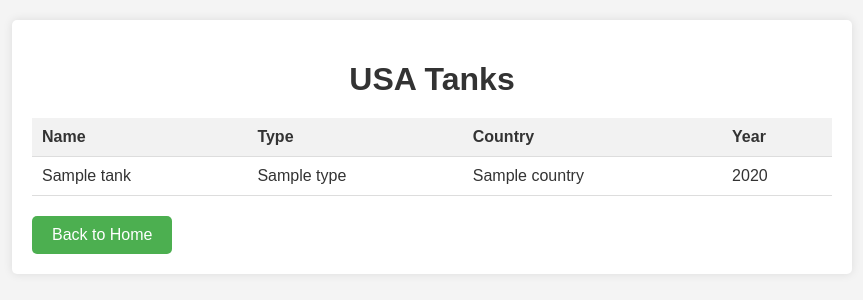
After one commit to Oranhack7/World-of-Tanks, a Flask app: page /usa_tanks in a window 1280 px wide. The commit adds this page. Shown: the top 300 px of the page, without its empty margins (208-1071 px from the left). Run offline with Flask 3, Linux system fonts and the light colour scheme; a database or web service that is not in the repository returns one stand-in record (values such as "Sample title").

Commit message:
"Added the entire tanks database of all the five countries"

```diff
--- a/app.py
+++ b/app.py
@@ -10,23 +10,86 @@ client = MongoClient('mongodb://localhost:27017/')
 db = client['tanksdb']
 tanks_collection = db['tanks']
 
-def initialize_database():
+def initialize_database(): #PreBuilt DATABASE.
     # Check if the collection is empty
     if tanks_collection.count_documents({}) == 0:
-        # Placeholder for the actual German tank data
-        german_tanks = [
-    {"name": "Panzer I", "type": "Light Tank", "country": "Germany", "year": 1934},
-    {"name": "Panzer II", "type": "Light Tank", "country": "Germany", "year": 1936},
-    {"name": "Panzer III", "type": "Medium Tank", "country": "Germany", "year": 1937},
-    {"name": "Panzer IV", "type": "Medium Tank", "country": "Germany", "year": 1939},
-    {"name": "Panther", "type": "Medium Tank", "country": "Germany", "year": 1942},
-    {"name": "Tiger I", "type": "Heavy Tank", "country": "Germany", "year": 1942},
-    {"name": "Tiger II", "type": "Heavy Tank", "country": "Germany", "year": 1944},
-    {"name": "Leopard 1", "type": "Main Battle Tank", "country": "Germany", "year": 1965},
-    {"name": "Leopard 2", "type": "Main Battle Tank", "country": "Germany", "year": 1979},
-]
-        tanks_collection.insert_many(german_tanks)
+        # german tanks data
+        germany_tanks = [
+        {"name": "Panzer I", "type": "Light Tank", "country": "Germany", "year": 1934},
+        {"name": "Panzer II", "type": "Light Tank", "country": "Germany", "year": 1936},
+        {"name": "Panzer III", "type": "Medium Tank", "country": "Germany", "year": 1937},
+        {"name": "Panzer IV", "type": "Medium Tank", "country": "Germany", "year": 1939},
+        {"name": "Panther", "type": "Medium Tank", "country": "Germany", "year": 1942},
+        {"name": "Tiger I", "type": "Heavy Tank", "country": "Germany", "year": 1942},
+        {"name": "Tiger II", "type": "Heavy Tank", "country": "Germany", "year": 1944},
+        {"name": "Leopard 1", "type": "Main Battle Tank", "country": "Germany", "year": 1965},
+        {"name": "Leopard 2", "type": "Main Battle Tank", "country": "Germany", "year": 1979},
+        ]
+        tanks_collection.insert_many(germany_tanks)
         print('Database initialized with German tank data.')
+
+        # USA tanks data
+        usa_tanks = [
+        {"name": "M1917", "type": "Light Tank", "country": "USA", "year": 1917},
+        {"name": "M2 Medium Tank", "type": "Medium Tank", "country": "USA", "year": 1939},
+        {"name": "M3 Stuart", "type": "Light Tank", "country": "USA", "year": 1941},
+        {"name": "M4 Sherman", "type": "Medium Tank", "country": "USA", "year": 1942},
+        {"name": "M26 Pershing", "type": "Heavy Tank", "country": "USA", "year": 1945},
+        {"name": "M48 Patton", "type": "Main Battle Tank", "country": "USA", "year": 1952},
+        {"name": "M60 Patton", "type": "Main Battle Tank", "country": "USA", "year": 1960},
+        {"name": "M1 Abrams", "type": "Main Battle Tank", "country": "USA", "year": 1980},
+        ]
+        tanks_collection.insert_many(usa_tanks)
+        print('Database initialized with U.S. tank data.')
+
+        # UK tanks data
+        uk_tanks = [
+            {"name": "Mark I", "type": "Heavy Tank", "country": "UK", "year": 1916},
+            {"name": "Matilda II", "type": "Infantry Tank", "country": "UK", "year": 1937},
+            {"name": "Cruiser Mk IV", "type": "Cruiser Tank", "country": "UK", "year": 1939},
+            {"name": "Churchill", "type": "Infantry Tank", "country": "UK", "year": 1941},
+            {"name": "Cromwell", "type": "Cruiser Tank", "country": "UK", "year": 1943},
+            {"name": "Comet", "type": "Cruiser Tank", "country": "UK", "year": 1944},
+            {"name": "Centurion", "type": "Main Battle Tank", "country": "UK", "year": 1945},
+            {"name": "Chieftain", "type": "Main Battle Tank", "country": "UK", "year": 1966},
+            {"name": "Challenger 1", "type": "Main Battle Tank", "country": "UK", "year": 1983},
+            {"name": "Challenger 2", "type": "Main Battle Tank", "country": "UK", "year": 1998},
+        ]
+        tanks_collection.insert_many(uk_tanks)
+        print('Database initialized with UK tank data.')
+
+        # Russian tanks data
+        russia_tanks = [
+            {"name": "T-18 (MS-1)", "type": "Light Tank", "country": "Russia", "year": 1928},
+            {"name": "BT-2", "type": "Light Tank", "country": "Russia", "year": 1932},
+            {"name": "KV-1", "type": "Heavy Tank", "country": "Russia", "year": 1939},
+            {"name": "T-34", "type": "Medium Tank", "country": "Russia", "year": 1940},
+            {"name": "IS-2", "type": "Heavy Tank", "country": "Russia", "year": 1944},
+            {"name": "T-54", "type": "Main Battle Tank", "country": "Russia", "year": 1947},
+            {"name": "T-62", "type": "Main Battle Tank", "country": "Russia", "year": 1961},
+            {"name": "T-72", "type": "Main Battle Tank", "country": "Russia", "year": 1973},
+            {"name": "T-80", "type": "Main Battle Tank", "country": "Russia", "year": 1976},
+            {"name": "T-90", "type": "Main Battle Tank", "country": "Russia", "year": 1992},
+            {"name": "T-14 Armata", "type": "Main Battle Tank", "country": "Russia", "year": 2015},
+        ]
+        tanks_collection.insert_many(russia_tanks)
+        print('Database initialized with Russian tank data.')
+
+        # Chinese tanks data
+        china_tanks = [
+            {"name": "Type 58", "type": "Medium Tank", "country": "China", "year": 1958},
+            {"name": "Type 59", "type": "Main Battle Tank", "country": "China", "year": 1959},
+            {"name": "Type 62", "type": "Light Tank", "country": "China", "year": 1963},
+            {"name": "Type 63", "type": "Amphibious Light Tank", "country": "China", "year": 1963},
+            {"name": "Type 69/79", "type": "Main Battle Tank", "country": "China", "year": 1974},
+            {"name": "Type 80/88", "type": "Main Battle Tank", "country": "China", "year": 1980},
+            {"name": "Type 85/90", "type": "Main Battle Tank", "country": "China", "year": 1985},
+            {"name": "Type 96", "type": "Main Battle Tank", "country": "China", "year": 1996},
+            {"name": "Type 99", "type": "Main Battle Tank", "country": "China", "year": 2001},
+            {"name": "Type 15", "type": "Light Tank", "country": "China", "year": 2018},
+        ]
+        tanks_collection.insert_many(china_tanks)
+        print('Database initialized with Chinese tank data.')
 
 @app.route('/')
 def index():
@@ -67,11 +130,35 @@ def delete_tank():
 
     return redirect(url_for('index'))
 
-@app.route('/german_tanks')
-def german_tanks():
+@app.route('/germany_tanks')
+def germany_tanks():
     # Fetch all tanks from Germany
     tanks = list(tanks_collection.find({"country": "Germany"}, {'_id': False}))
-    return render_template('german_tanks.html', tanks=tanks)
+    return render_template('germany_tanks.html', tanks=tanks)
+
+@app.route('/usa_tanks')
+def usa_tanks():
+    # Fetch all tanks from USA
+    tanks = list(tanks_collection.find({"country": "USA"}, {'_id': False}))
+    return render_template('usa_tanks.html', tanks=tanks)
+
+@app.route('/uk_tanks')
+def uk_tanks():
+    # Fetch all tanks from UK
+    tanks = list(tanks_collection.find({"country": "UK"}, {'_id': False}))
+    return render_template('uk_tanks.html', tanks=tanks)
+
+@app.route('/russia_tanks')
+def russia_tanks():
+    # Fetch all tanks from Russia
+    tanks = list(tanks_collection.find({"country": "Russia"}, {'_id': False}))
+    return render_template('russia_tanks.html', tanks=tanks)
+
+@app.route('/china_tanks')
+def china_tanks():
+    # Fetch all tanks from China
+    tanks = list(tanks_collection.find({"country": "China"}, {'_id': False}))
+    return render_template('china_tanks.html', tanks=tanks)
 
 if __name__ == '__main__':
     initialize_database()  # Initialize the database with German tank data
--- a/requirements.txt
+++ b/requirements.txt
@@ -1,4 +1,4 @@
 flask
 pymongo
 bson
-unittest
+pytest
--- a/templates/german_tanks.html
+++ b/templates/uk_tanks.html
@@ -3,7 +3,7 @@
 <head>
     <meta charset="UTF-8">
     <meta name="viewport" content="width=device-width, initial-scale=1.0">
-    <title>German Tanks</title>
+    <title>UK Tanks</title>
     <style>
         body {
             font-family: Arial, sans-serif;
@@ -53,7 +53,7 @@
 </head>
 <body>
     <div class="container">
-        <h1>German Tanks</h1>
+        <h1>UK Tanks</h1>
         <table>
             <tr>
                 <th>Name</th>
--- /dev/null
+++ b/templates/usa_tanks.html
@@ -0,0 +1,76 @@
+<!DOCTYPE html>
+<html lang="en">
+<head>
+    <meta charset="UTF-8">
+    <meta name="viewport" content="width=device-width, initial-scale=1.0">
+    <title>USA Tanks</title>
+    <style>
+        body {
+            font-family: Arial, sans-serif;
+            margin: 0;
+            padding: 0;
+            background-color: #f4f4f4;
+            color: #333;
+        }
+        .container {
+            max-width: 800px;
+            margin: 20px auto;
+            padding: 20px;
+            background-color: #fff;
+            border-radius: 5px;
+            box-shadow: 0 0 10px rgba(0, 0, 0, 0.1);
+        }
+        h1 {
+            text-align: center;
+            margin-bottom: 20px;
+        }
+        table {
+            width: 100%;
+            border-collapse: collapse;
+        }
+        th, td {
+            padding: 10px;
+            text-align: left;
+            border-bottom: 1px solid #ddd;
+        }
+        th {
+            background-color: #f2f2f2;
+        }
+        a {
+            display: inline-block;
+            padding: 10px 20px;
+            margin-top: 20px;
+            background-color: #4CAF50;
+            color: #fff;
+            border-radius: 5px;
+            text-decoration: none;
+            text-align: center;
+        }
+        a:hover {
+            background-color: #45a049;
+        }
+    </style>
+</head>
+<body>
+    <div class="container">
+        <h1>USA Tanks</h1>
+        <table>
+            <tr>
+                <th>Name</th>
+                <th>Type</th>
+                <th>Country</th>
+                <th>Year</th>
+            </tr>
+            {% for tank in tanks %}
+            <tr>
+                <td>{{ tank.name }}</td>
+                <td>{{ tank.type }}</td>
+                <td>{{ tank.country }}</td>
+                <td>{{ tank.year }}</td>
+            </tr>
+            {% endfor %}
+        </table>
+        <a href="/">Back to Home</a>
+    </div>
+</body>
+</html>
```
Also changed, not shown: templates/china_tanks.html (added, +76 -0 lines), templates/germany_tanks.html (added, +76 -0 lines), templates/index.html (+15 -5 lines), templates/russia_tanks.html (added, +76 -0 lines), test_app.py (+24 -30 lines), static/china_flag.jpg (added), static/germany_flag.jpg (renamed from static/german_flag.jpg), static/russia_flag.jpg (added), static/uk_flag.jpg (added), static/usa_flag.jpg (added).
